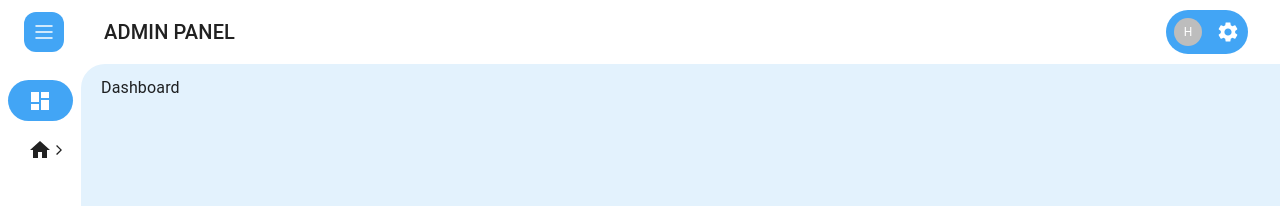
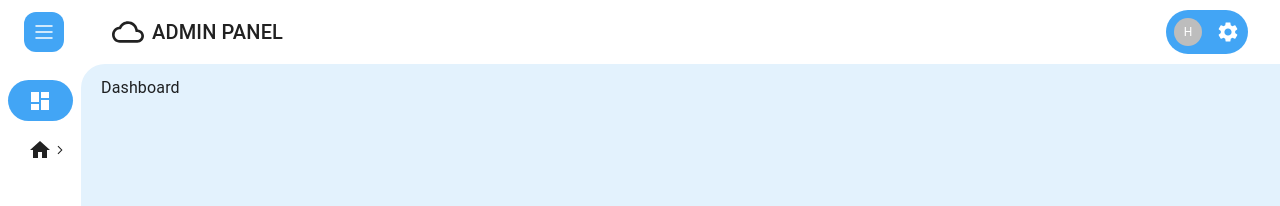
Before and after one commit to amirking59/react-starter-pack, a React app: page / in a window 1280 px wide. Both pictures are taken after a click on the button 44 px from the left and 32 px from the top of the page. Shown: the top 206 px of the page. Built offline with nearby package versions, Linux system fonts and the light colour scheme.

Commit message:
feat: add icon for header & fix styles

```diff
--- a/src/layouts/MainLayout/Header/index.jsx
+++ b/src/layouts/MainLayout/Header/index.jsx
@@ -8,6 +8,7 @@ import {
 
 // assets
 import { IconMenu2 } from '@tabler/icons'
+import CloudOutlinedIcon from '@mui/icons-material/CloudOutlined'
 import ProfileButton from './ProfileButton'
 
 function Header({ handleDrawerToggle }) {
@@ -40,6 +41,11 @@ function Header({ handleDrawerToggle }) {
           </Avatar>
         </ButtonBase>
       </Box>
+      <CloudOutlinedIcon sx={{
+        fontSize: '32px',
+        marginX: '8px'
+      }}
+      />
       <Typography variant="h6" component="div" sx={{ flexGrow: 1 }}>
         ADMIN PANEL
       </Typography>
--- a/src/layouts/MainLayout/SideBar/Collapse/index.jsx
+++ b/src/layouts/MainLayout/SideBar/Collapse/index.jsx
@@ -90,7 +90,7 @@ function CollapseMenu({ item }) {
               position: 'absolute',
               right: 8,
               color: theme.palette.text.primary,
-              fontSize: '12px',
+              fontSize: '10px',
               [theme.breakpoints.down('sm')]: {
                 right: '-2px',
                 fontSize: '10px'
```
